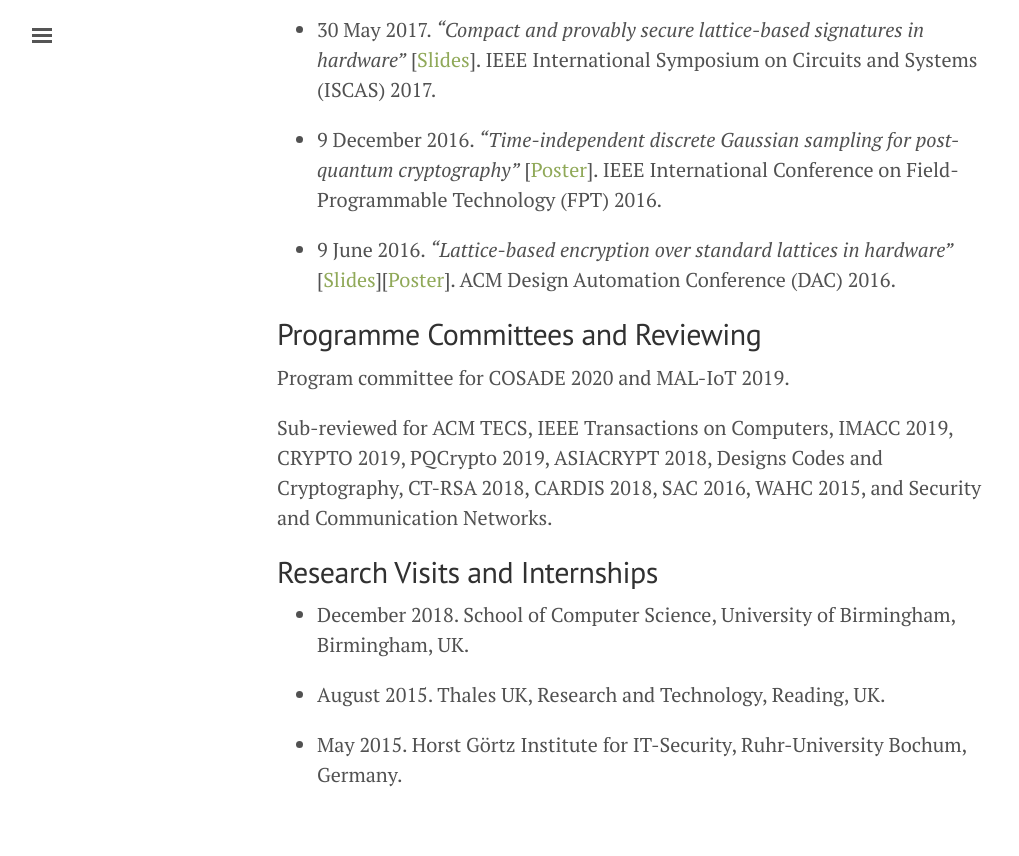
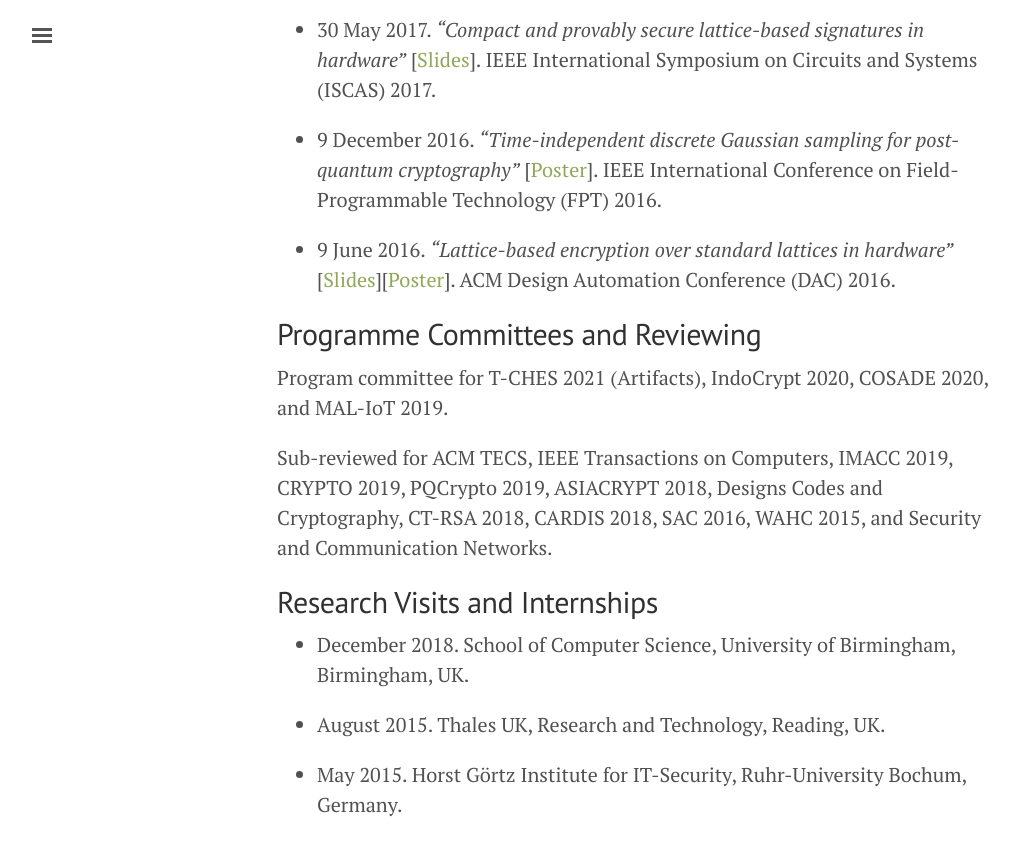
Before and after one commit to jameshoweee/jameshoweee.github.io, a Jekyll site: the page built from talks.md, in a window 1280 px wide and 900 px high, scrolled down 1237 px. Shown: the top 856 px of the window, without its empty margins (3-1022 px from the left). Built offline with Jekyll 4.4.1, drawn with Linux system fonts in a browser that asks for light colours.

Commit message:
Update talks.md

```diff
--- a/talks.md
+++ b/talks.md
@@ -34,7 +34,7 @@ A list of presentations or talks I've given:
 
 ## Programme Committees and Reviewing
 
-Program committee for COSADE 2020 and MAL-IoT 2019.
+Program committee for T-CHES 2021 (Artifacts), IndoCrypt 2020, COSADE 2020, and MAL-IoT 2019.
 
 Sub-reviewed for ACM TECS, IEEE Transactions on Computers, IMACC 2019, CRYPTO 2019, PQCrypto 2019, ASIACRYPT 2018, Designs Codes and Cryptography, CT-RSA 2018, CARDIS 2018, SAC 2016, WAHC 2015, and Security and Communication Networks.
 
```
